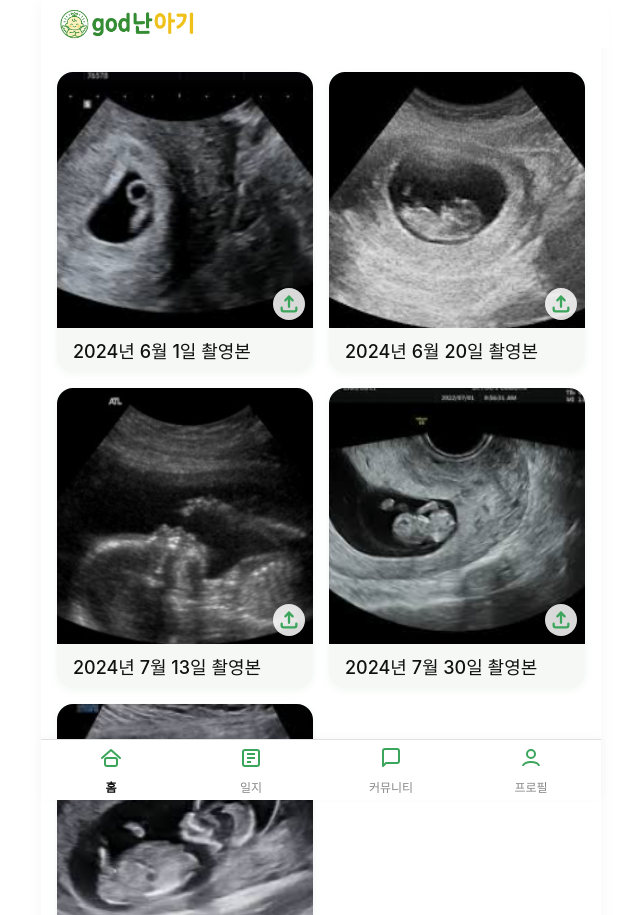
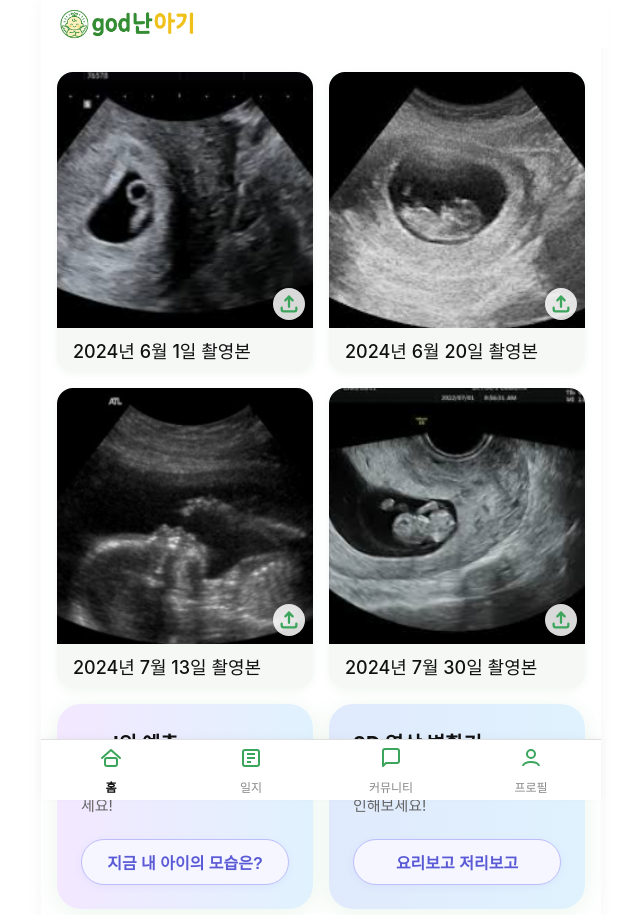
Before and after one commit to jyjy1229/imthegodthebaby, a React (Create React App) app: page / in a window 1280 px wide. Shown: the top 915 px of the page, without its empty margins (319-959 px from the left). Built offline with nearby package versions, Linux system fonts and the light colour scheme.

Commit message:
Implement AI function

```diff
--- a/src/App.tsx
+++ b/src/App.tsx
@@ -4,7 +4,7 @@ import HomeTab from "./tabs/HomeTab";
 import DiaryTab from "./tabs/DiaryTab";
 import CommunityTab from "./tabs/CommunityTab";
 import ProfileTab from "./tabs/ProfileTab";
-import WritePostModal from "./WritePostModal";
+import WritePostModal from "./modals/WritePostModal";
 
 // 샘플 SVG 아이콘 컴포넌트 정의
 const HomeIcon = () => (
--- /dev/null
+++ b/src/global.d.ts
@@ -0,0 +1,4 @@
+declare module "*.mp4" {
+  const src: string;
+  export default src;
+}
--- /dev/null
+++ b/src/modals/UltrasoundResultModal.tsx
@@ -0,0 +1,51 @@
+// src/UltrasoundResultModal.tsx
+import React, { ReactElement } from "react";
+
+interface UltrasoundResultModalProps {
+  open: boolean;
+  onClose: () => void;
+  children: React.ReactNode;
+  width?: number | string;
+}
+
+const UltrasoundResultModal: React.FC<UltrasoundResultModalProps> = ({
+  open,
+  onClose,
+  children,
+}) => {
+  if (!open) return null;
+  return (
+    <div
+      style={{
+        position: "fixed",
+        top: 0,
+        left: 0,
+        width: "100vw",
+        height: "100vh",
+        background: "rgba(0,0,0,0.7)",
+        display: "flex",
+        alignItems: "center",
+        justifyContent: "center",
+        zIndex: 2000,
+      }}
+      onClick={onClose}
+    >
+      {React.isValidElement(children)
+        ? React.cloneElement(children as ReactElement<any>, {
+            style: {
+              width: "100%",
+              height: "auto",
+              maxHeight: "90vh",
+              objectFit: "contain",
+              borderRadius: 24,
+              display: "block",
+              ...(((children as ReactElement<any>).props
+                .style as React.CSSProperties) || {}),
+            },
+          })
+        : children}
+    </div>
+  );
+};
+
+export default UltrasoundResultModal;
--- a/src/WritePostModal.tsx
+++ b/src/modals/WritePostModal.tsx
@@ -1,5 +1,5 @@
 import React, { useState, useEffect } from "react";
-import { supabase } from "./supabaseClient";
+import { supabase } from "../supabaseClient";
 
 interface WritePostModalProps {
   open: boolean;
--- a/src/tabs/HomeTab.tsx
+++ b/src/tabs/HomeTab.tsx
@@ -1,5 +1,8 @@
-import React, { useState } from "react";
-import WritePostModal from "../WritePostModal";
+import { useState } from "react";
+import WritePostModal from "../modals/WritePostModal";
+import thumb13 from "../assets/thumbnail_13.png";
+import fetal3dVideo from "../assets/fetal_3d_demo.mp4";
+import UltrasoundResultModal from "../modals/UltrasoundResultModal";
 
 const items = [
   {
@@ -22,17 +25,53 @@ const items = [
     thumb: require("../assets/thumbnail_10.png"),
     date: "2024년 7월 30일 촬영본",
   },
-  {
-    id: 5,
-    thumb: require("../assets/thumbnail_13.png"),
-    date: "2024년 08월 15일 촬영본",
-  },
 ];
 
 const HomeTab = () => {
   const [openId, setOpenId] = useState<number | null>(null);
   const [showWriteModal, setShowWriteModal] = useState(false);
   const [modalImage, setModalImage] = useState<string | null>(null);
+  // Fetal Vision/3D Fetal Vision demo 상태 (localStorage 연동 제거)
+  const [fvState, setFvState] = useState<"idle" | "generating" | "done">(
+    "idle"
+  );
+  const [fvTime, setFvTime] = useState(3);
+  const [fv3dState, setFv3dState] = useState<"idle" | "generating" | "done">(
+    "idle"
+  );
+  const [fv3dTime, setFv3dTime] = useState(3);
+  const [showFetalModal, setShowFetalModal] = useState(false);
+  const [showFetal3dModal, setShowFetal3dModal] = useState(false);
+
+  // Fetal Vision 생성하기 클릭
+  const handleFvGenerate = () => {
+    setFvState("generating");
+    setFvTime(3);
+    let t = 3;
+    const interval = setInterval(() => {
+      t--;
+      setFvTime(t);
+      if (t === 0) {
+        clearInterval(interval);
+        setFvState("done");
+      }
+    }, 1000);
+  };
+  // 3D Fetal Vision 생성하기 클릭
+  const handleFv3dGenerate = () => {
+    setFv3dState("generating");
+    setFv3dTime(3);
+    let t = 3;
+    const interval = setInterval(() => {
+      t--;
+      setFv3dTime(t);
+      if (t === 0) {
+        clearInterval(interval);
+        setFv3dState("done");
+      }
+    }, 1000);
+  };
+
   const handleOpen = (id: number) => setOpenId(id);
   const handleClose = () => setOpenId(null);
 
@@ -54,6 +93,7 @@ const HomeTab = () => {
           margin: "0 auto",
           padding: "0 16px",
           alignItems: "start",
+          maxWidth: 600,
         }}
       >
         {items.map((item) => (
@@ -155,74 +195,169 @@ const HomeTab = () => {
             </div>
           </div>
         ))}
+        {/* grid의 마지막 row에 2개 배너 */}
+        <div
+          style={{
+            background: "linear-gradient(90deg, #f3e8ff 0%, #e0f2fe 100%)",
+            borderRadius: 24,
+            boxShadow: "0 4px 24px rgba(60,165,92,0.10)",
+            padding: 24,
+            minHeight: 140,
+            display: "flex",
+            flexDirection: "column",
+            alignItems: "flex-start",
+            justifyContent: "center",
+            gap: 12,
+          }}
+        >
+          <div style={{ fontWeight: 700, fontSize: 20, marginBottom: 4 }}>
+            god의 예측
+          </div>
+          <div style={{ color: "#666", fontSize: 15, marginBottom: 12 }}>
+            AI로 내 아기의 모습을 예측해보세요!
+          </div>
+          {/* Fetal Vision 배너 버튼/상태 */}
+          <button
+            onClick={
+              fvState === "idle"
+                ? handleFvGenerate
+                : fvState === "done"
+                ? () => setShowFetalModal(true)
+                : undefined
+            }
+            disabled={fvState === "generating"}
+            style={{
+              width: "100%",
+              boxSizing: "border-box",
+              padding: "10px 24px",
+              borderRadius: 999,
+              border: "1.5px solid #bdbdfc",
+              background: "#f5f6ff",
+              color: "#5a5ad6",
+              fontWeight: 700,
+              fontSize: 16,
+              boxShadow: "0 2px 8px rgba(90,90,214,0.06)",
+              cursor: fvState === "generating" ? "default" : "pointer",
+              opacity: fvState === "generating" ? 0.7 : 1,
+            }}
+          >
+            {fvState === "idle" && "지금 내 아이의 모습은?"}
+            {fvState === "generating" && `AI 생성 중... (${fvTime}초 남음)`}
+            {fvState === "done" && "확인하기"}
+          </button>
+        </div>
+        <div
+          style={{
+            background: "linear-gradient(90deg, #e0eafc 0%, #e0f2fe 100%)",
+            borderRadius: 24,
+            boxShadow: "0 4px 24px rgba(60,165,92,0.10)",
+            padding: 24,
+            minHeight: 140,
+            display: "flex",
+            flexDirection: "column",
+            alignItems: "flex-start",
+            justifyContent: "center",
+            gap: 12,
+          }}
+        >
+          <div style={{ fontWeight: 700, fontSize: 20, marginBottom: 4 }}>
+            3D 영상 변환기
+          </div>
+          <div style={{ color: "#666", fontSize: 15, marginBottom: 12 }}>
+            내 아기의 모습을 3D 영상으로 확인해보세요!
+          </div>
+          {/* 3D Fetal Vision 배너 버튼/상태 */}
+          <button
+            onClick={
+              fv3dState === "idle"
+                ? handleFv3dGenerate
+                : fv3dState === "done"
+                ? () => setShowFetal3dModal(true)
+                : undefined
+            }
+            disabled={fv3dState === "generating"}
+            style={{
+              width: "100%",
+              boxSizing: "border-box",
+              padding: "10px 24px",
+              borderRadius: 999,
+              border: "1.5px solid #bdbdfc",
+              background: "#f5f6ff",
+              color: "#5a5ad6",
+              fontWeight: 700,
+              fontSize: 16,
+              boxShadow: "0 2px 8px rgba(90,90,214,0.06)",
+              cursor: fv3dState === "generating" ? "default" : "pointer",
+              opacity: fv3dState === "generating" ? 0.7 : 1,
+            }}
+          >
+            {fv3dState === "idle" && "요리보고 저리보고"}
+            {fv3dState === "generating" && `AI 생성 중... (${fv3dTime}초 남음)`}
+            {fv3dState === "done" && "확인하기"}
+          </button>
+        </div>
       </div>
       {/* 팝업(모달) */}
-      {openId !== null && (
-        <div
+      <UltrasoundResultModal open={openId !== null} onClose={handleClose}>
+        <img
+          src={
+            openId !== null
+              ? items.find((i) => i.id === openId)?.thumb
+              : undefined
+          }
+          alt="아기 썸네일"
           style={{
-            position: "fixed",
-            top: 0,
-            left: 0,
-            width: "100vw",
-            height: "100vh",
-            background: "rgba(0,0,0,0.3)",
-            display: "flex",
-            alignItems: "center",
-            justifyContent: "center",
-            zIndex: 1000,
+            width: 240,
+            height: 240,
+            objectFit: "cover",
+            borderRadius: 16,
+            display: "block",
+            margin: "0 auto",
           }}
-          onClick={handleClose}
-        >
-          <div
-            style={{
-              background: "#fff",
-              borderRadius: 16,
-              padding: 32,
-              minWidth: 260,
-              boxShadow: "0 4px 24px rgba(60,165,92,0.15)",
-              position: "relative",
-            }}
-            onClick={(e) => e.stopPropagation()}
-          >
-            <button
-              onClick={handleClose}
-              style={{
-                position: "absolute",
-                top: 12,
-                right: 12,
-                background: "none",
-                border: "none",
-                fontSize: 20,
-                cursor: "pointer",
-                color: "#3CA55C",
-              }}
-              aria-label="닫기"
-            >
-              ×
-            </button>
-            <h3 style={{ marginBottom: 12 }}>썸네일</h3>
-            <img
-              src={items.find((i) => i.id === openId)?.thumb}
-              alt="썸네일"
-              style={{
-                width: 200,
-                height: 200,
-                objectFit: "cover",
-                borderRadius: 12,
-              }}
-            />
-            <p style={{ marginTop: 16 }}>
-              {items.find((i) => i.id === openId)?.date}
-            </p>
-          </div>
-        </div>
-      )}
+        />
+      </UltrasoundResultModal>
       {/* 공유하기 글쓰기 모달 */}
       <WritePostModal
         open={showWriteModal}
         onClose={() => setShowWriteModal(false)}
         defaultImages={modalImage ? [modalImage] : []}
       />
+      {/* Fetal Vision 모달 */}
+      <UltrasoundResultModal
+        open={showFetalModal}
+        onClose={() => setShowFetalModal(false)}
+        width={400}
+      >
+        <img
+          src={thumb13}
+          alt="아기 썸네일"
+          style={{
+            width: 240,
+            height: 240,
+            objectFit: "cover",
+            borderRadius: 16,
+            display: "block",
+            margin: "0 auto",
+          }}
+        />
+      </UltrasoundResultModal>
+      {/* 3D Fetal Vision 모달 */}
+      <UltrasoundResultModal
+        open={showFetal3dModal}
+        onClose={() => setShowFetal3dModal(false)}
+        width={400}
+      >
+        <video
+          src={fetal3dVideo}
+          controls
+          style={{
+            width: 320,
+            borderRadius: 16,
+            display: "block",
+            margin: "0 auto",
+          }}
+        />
+      </UltrasoundResultModal>
     </div>
   );
 };
```
Also changed, not shown: src/Modal.tsx (added, +55 -0 lines), src/tabs/CommunityTab.tsx (+40 -28 lines), src/tabs/ProfileTab.tsx (+54 -6 lines), 1 other file (tests, documents, lock files or other folders).
